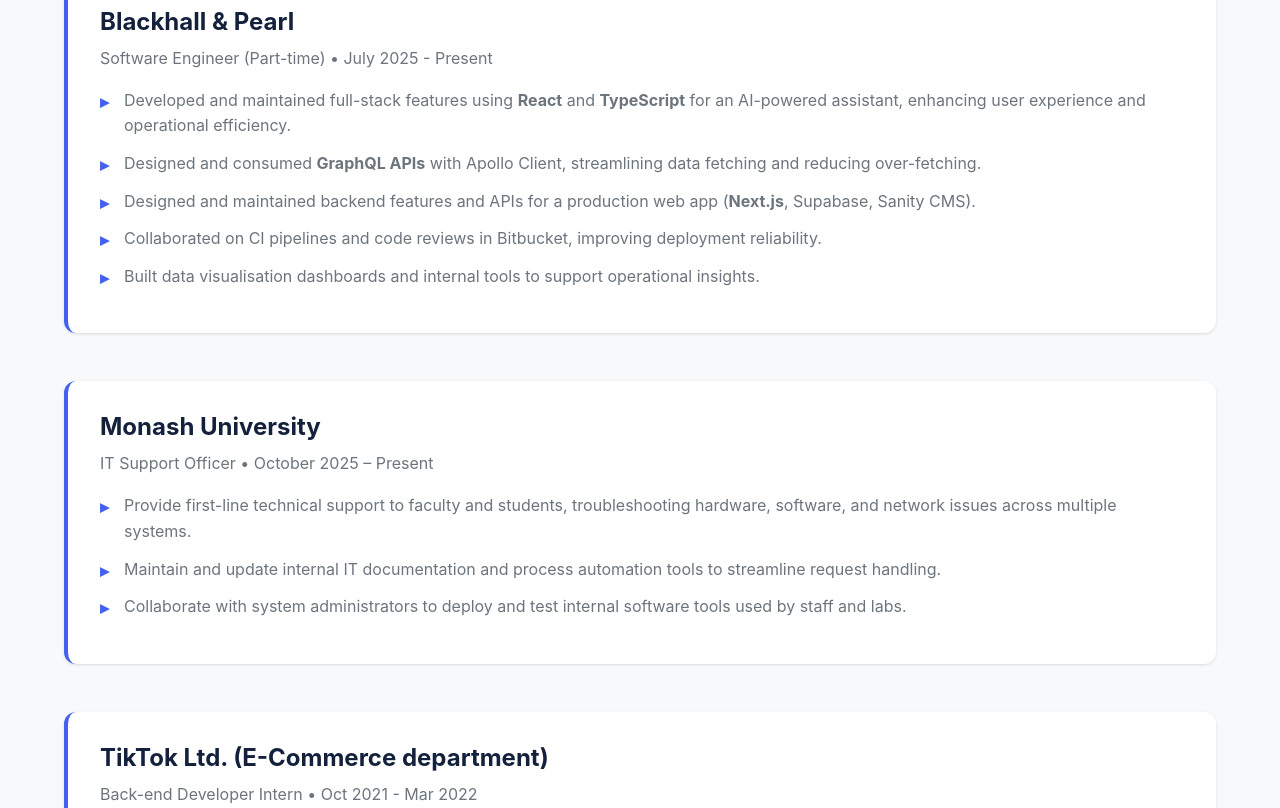
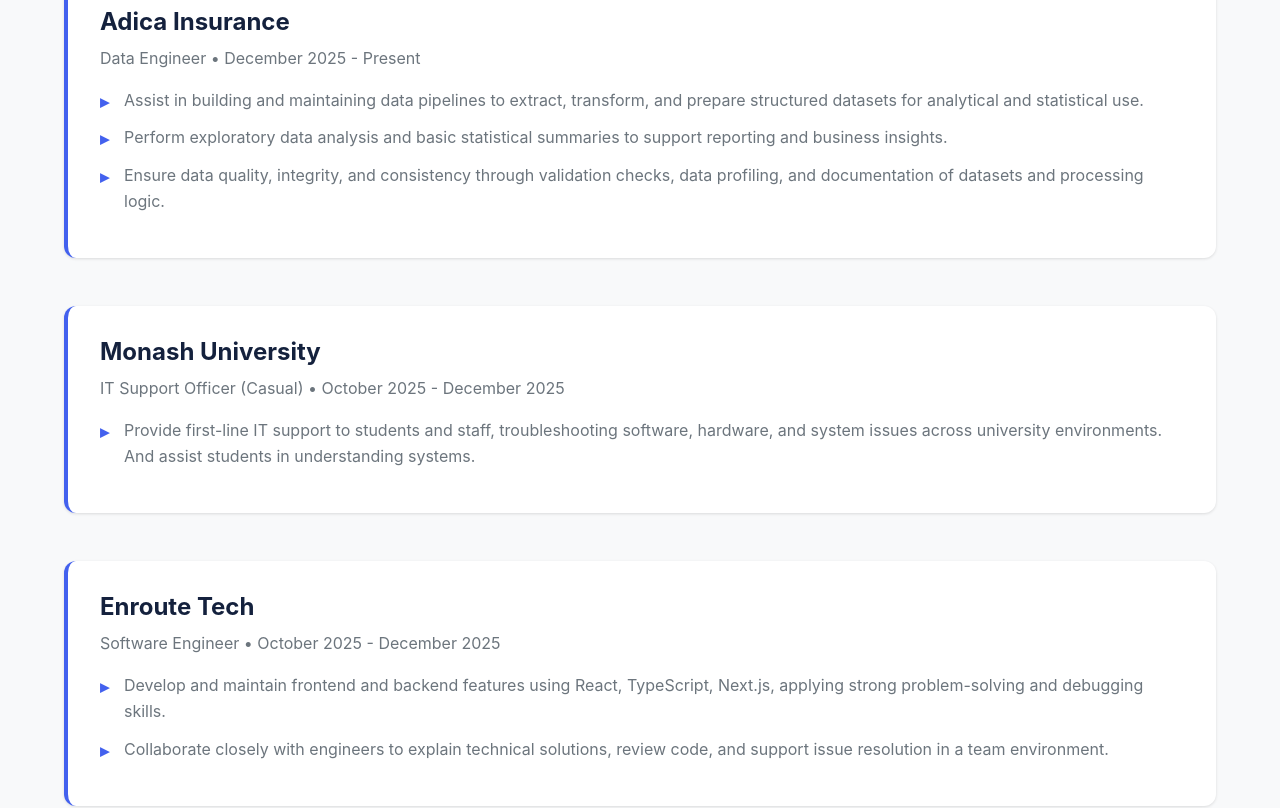
Before and after one commit to hlin0023/huiying-lin-portfolio, a React (Create React App) app: page / in a window 1280 px wide. Shown: the part 2120-2928 px from the top of the page. Built offline with nearby package versions, Linux system fonts and the light colour scheme.

Commit message:
adding experience info

```diff
--- a/src/components/Experience.jsx
+++ b/src/components/Experience.jsx
@@ -5,6 +5,36 @@
   return (
     <section className="experience" id="experience">
       <h2>Professional Experience</h2>
+
+
+      <div className="job">
+        <h3>Adica Insurance </h3>
+        <p className="job-title"> Data Engineer • December 2025 - Present </p>
+        <ul>
+          <li>Assist in building and maintaining data pipelines to extract, transform, and prepare structured datasets for analytical and statistical use.</li>
+          <li>Perform exploratory data analysis and basic statistical summaries to support reporting and business insights.</li>
+          <li>Ensure data quality, integrity, and consistency through validation checks, data profiling, and documentation of datasets and processing logic.</li>
+        </ul>
+      </div>
+
+
+      <div className="job">
+        <h3>Monash University </h3>
+        <p className="job-title"> IT Support Officer (Casual) • October 2025 - December 2025 </p>
+        <ul>
+          <li>Provide first-line IT support to students and staff, troubleshooting software, hardware, and system issues across university environments. And assist students in understanding systems.</li>
+        </ul>
+      </div>
+
+      <div className="job">
+        <h3>Enroute Tech </h3>
+        <p className="job-title"> Software Engineer • October 2025 - December 2025 </p>
+        <ul>
+          <li>Develop and maintain frontend and backend features using React, TypeScript, Next.js, applying strong problem-solving and debugging skills.</li>
+          <li>Collaborate closely with engineers to explain technical solutions, review code, and support issue resolution in a team environment.</li>
+        </ul>
+      </div>
+
 
       <div className="job">
         <h3>Blackhall & Pearl </h3>
```
